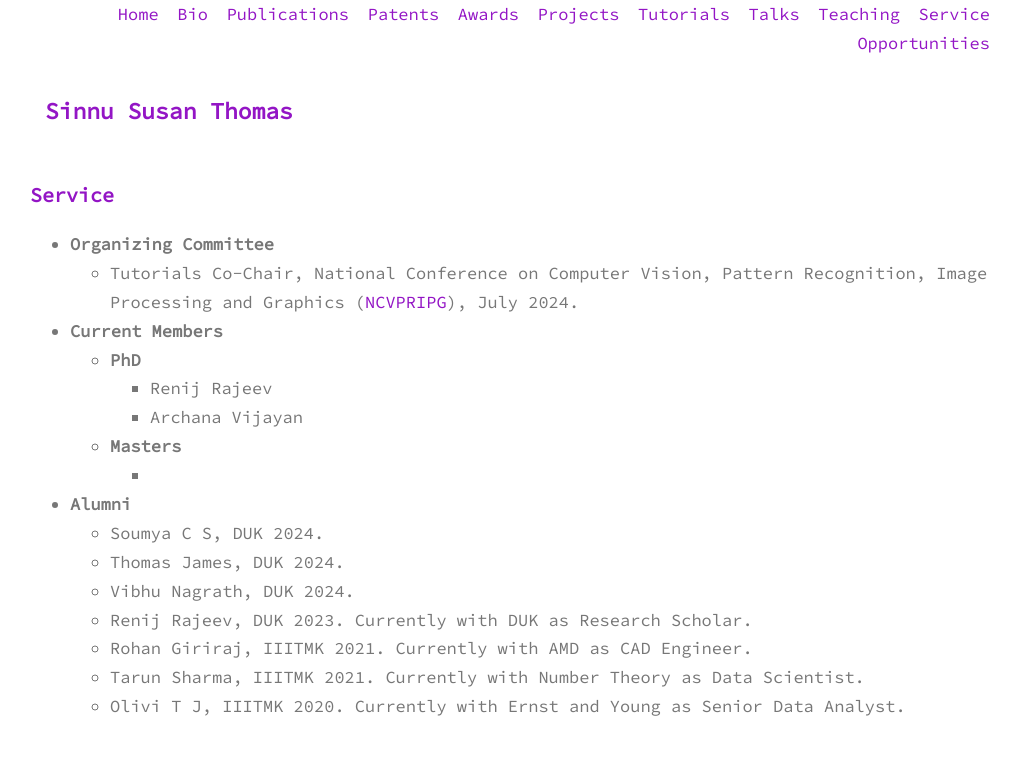
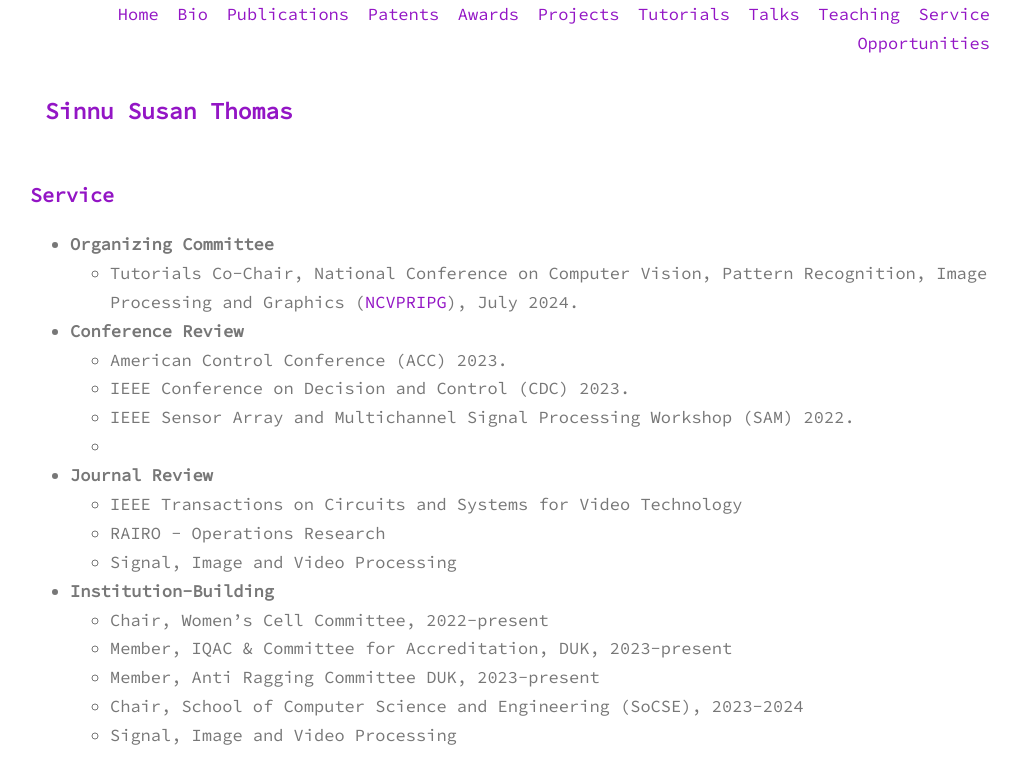
Before and after one commit to sinnuthomas/sinnuthomas.github.io, a Jekyll site: the page built from service.md, in a window 1280 px wide. Shown: the top 784 px of the page, without its empty margins (130-1150 px from the left). Built offline with Jekyll 4.4.1, drawn with Linux system fonts in a browser that asks for light colours.

Commit message:
Update service.md

```diff
--- a/service.md
+++ b/service.md
@@ -7,23 +7,22 @@ permalink: /service/
   <br/>
   * Tutorials Co-Chair, National Conference on Computer Vision, Pattern Recognition, Image Processing and Graphics ([NCVPRIPG](https://ncvpripg2024.github.io/committee.html)), July 2024.
 
-* **Current Members**
+* **Conference Review**
   <br/>
-  * **PhD**
-    <br/>
-    * Renij Rajeev
-    * Archana Vijayan
+  * American Control Conference (ACC) 2023.
+  * IEEE Conference on Decision and Control (CDC) 2023.
+  * IEEE Sensor Array and Multichannel Signal Processing Workshop (SAM) 2022.
+  *
+* **Journal Review**
+  <br/>
+  * IEEE Transactions on Circuits and Systems for Video Technology
+  * RAIRO - Operations Research
+  * Signal, Image and Video Processing
 
-  * **Masters**
-    <br/>
-    *
-
-* **Alumni**
+* **Institution-Building**
   <br/>
-  * Soumya C S, DUK 2024.
-  * Thomas James, DUK 2024.
-  * Vibhu Nagrath, DUK 2024.
-  * Renij Rajeev, DUK 2023. Currently with DUK as Research Scholar.
-  * Rohan Giriraj, IIITMK 2021. Currently with AMD as CAD Engineer.
-  * Tarun Sharma, IIITMK 2021. Currently with Number Theory as Data Scientist.
-  * Olivi T J, IIITMK 2020. Currently with Ernst and Young as Senior Data Analyst.
+  * Chair, Women's Cell Committee, 2022-present
+  * Member, IQAC & Committee for Accreditation, DUK, 2023-present
+  * Member, Anti Ragging Committee DUK, 2023-present
+  * Chair, School of Computer Science and Engineering (SoCSE), 2023-2024
+  * Signal, Image and Video Processing
```
